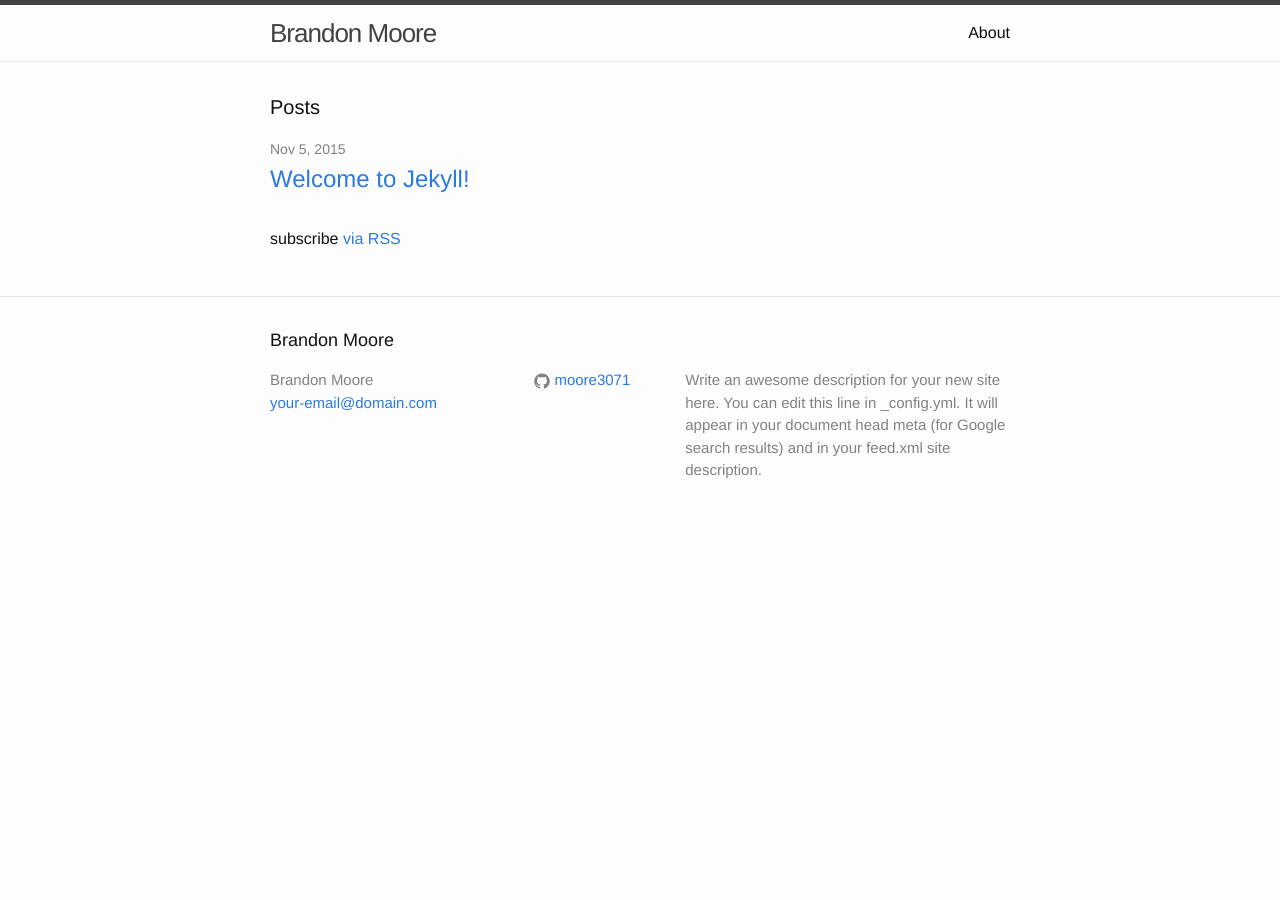
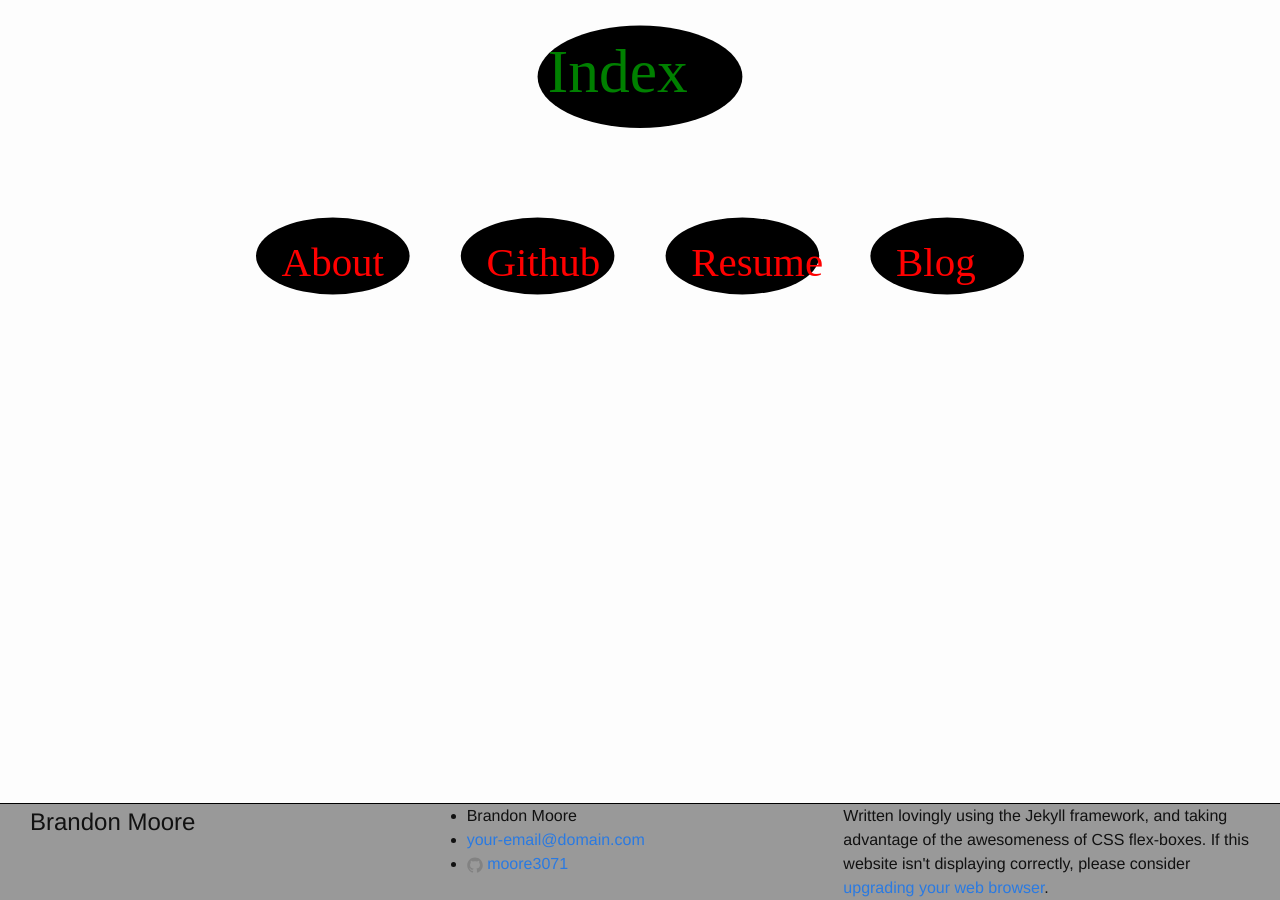
Before and after one commit to moore3071/moore3071.github.io, a Jekyll site: the page built from index.html, in a window 1280 px wide. Built offline with Jekyll 4.4.1, drawn with Linux system fonts in a browser that asks for light colours; some web fonts are replaced.

Commit message:
Working on SVG based menu. Started to implement flex
SVG data-structure based menu has been started, Flexboxes are being
used for most css, and the footer first draft is done

```diff
--- a/_includes/footer.html
+++ b/_includes/footer.html
@@ -1,30 +1,22 @@
 <footer class="site-footer">
 
-  <div class="wrapper">
+  <div class="flex-wrapper">
 
     <h2 class="footer-heading">{{ site.title }}</h2>
 
     <div class="footer-col-wrapper">
-      <div class="footer-col footer-col-1">
         <ul class="contact-list">
           <li>{{ site.title }}</li>
           <li><a href="mailto:{{ site.email }}">{{ site.email }}</a></li>
-        </ul>
-      </div>
-
-      <div class="footer-col footer-col-2">
-        <ul class="social-media-list">
           {% if site.github_username %}
           <li>
             {% include icon-github.html username=site.github_username %}
           </li>
           {% endif %}
-        </ul>
-      </div>
+    </div>
 
-      <div class="footer-col footer-col-3">
-        <p>{{ site.description }}</p>
-      </div>
+    <div>
+	    Written lovingly using the Jekyll framework, and taking advantage of the awesomeness of CSS flex-boxes. If this website isn't displaying correctly, please consider <a href="https://updatemybrowser.org/">upgrading your web browser</a>.
     </div>
 
   </div>
--- a/_includes/head.html
+++ b/_includes/head.html
@@ -6,6 +6,7 @@
   <title>{% if page.title %}{{ page.title }}{% else %}{{ site.title }}{% endif %}</title>
   <meta name="description" content="{% if page.excerpt %}{{ page.excerpt | strip_html | strip_newlines | truncate: 160 }}{% else %}{{ site.description }}{% endif %}">
 
+  <link href='https://fonts.googleapis.com/css?family=Droid+Sans+Mono' rel='stylesheet' type='text/css'>
   <link rel="stylesheet" href="{{ "/css/main.css" | prepend: site.baseurl }}">
   {% for stylesheets in page.extra_css %}
     <link rel="stylesheet" href="css/{{ stylesheets }}.css">
--- /dev/null
+++ b/_layouts/index_page.html
@@ -0,0 +1,16 @@
+<!DOCTYPE html>
+<html>
+
+  {% include head.html %}
+
+  <body>
+
+    <div class="page-content">
+        {{ content }}
+    </div>
+
+    {% include footer.html %}
+
+  </body>
+
+</html>
--- a/_sass/_base.scss
+++ b/_sass/_base.scss
@@ -13,6 +13,9 @@ dl, dd, ol, ul, figure {
 /**
  * Basic styling
  */
+html {
+	height: 100%;
+}
 body {
     font: $base-font-weight #{$base-font-size}/#{$base-line-height} $base-font-family;
     color: $text-color;
@@ -23,6 +26,9 @@ body {
     -o-font-feature-settings: "kern" 1;
     font-feature-settings: "kern" 1;
     font-kerning: normal;
+    display: flex;
+    flex-flow: column nowrap;
+    height: 100%;
 }
 
 
@@ -172,6 +178,15 @@ pre {
     }
 }
 
+.flex-wrapper {
+	display: flex;
+	width: -webkit-calc(#{$content-width} - (#{$spacing-unit} * 2));
+	width: calc(#{$content-width} - (#{$spacing-unit} * 2));
+	margin-right: auto;
+	margin-left: auto;
+	flex-flow: row wrap;
+}
+
 
 
 /**
--- a/_sass/_layout.scss
+++ /dev/null
@@ -1,242 +0,0 @@
-/**
- * Site header
- */
-.site-header {
-    border-top: 5px solid $grey-color-dark;
-    border-bottom: 1px solid $grey-color-light;
-    min-height: 56px;
-
-    // Positioning context for the mobile navigation icon
-    position: relative;
-}
-
-.site-title {
-    font-size: 26px;
-    font-weight: 300;
-    line-height: 56px;
-    letter-spacing: -1px;
-    margin-bottom: 0;
-    float: left;
-
-    &,
-    &:visited {
-        color: $grey-color-dark;
-    }
-}
-
-.site-nav {
-    float: right;
-    line-height: 56px;
-
-    .menu-icon {
-        display: none;
-    }
-
-    .page-link {
-        color: $text-color;
-        line-height: $base-line-height;
-
-        // Gaps between nav items, but not on the last one
-        &:not(:last-child) {
-            margin-right: 20px;
-        }
-    }
-
-    @include media-query($on-palm) {
-        position: absolute;
-        top: 9px;
-        right: $spacing-unit / 2;
-        background-color: $background-color;
-        border: 1px solid $grey-color-light;
-        border-radius: 5px;
-        text-align: right;
-
-        .menu-icon {
-            display: block;
-            float: right;
-            width: 36px;
-            height: 26px;
-            line-height: 0;
-            padding-top: 10px;
-            text-align: center;
-
-            > svg {
-                width: 18px;
-                height: 15px;
-
-                path {
-                    fill: $grey-color-dark;
-                }
-            }
-        }
-
-        .trigger {
-            clear: both;
-            display: none;
-        }
-
-        &:hover .trigger {
-            display: block;
-            padding-bottom: 5px;
-        }
-
-        .page-link {
-            display: block;
-            padding: 5px 10px;
-
-            &:not(:last-child) {
-                margin-right: 0;
-            }
-            margin-left: 20px;
-        }
-    }
-}
-
-
-
-/**
- * Site footer
- */
-.site-footer {
-    border-top: 1px solid $grey-color-light;
-    padding: $spacing-unit 0;
-}
-
-.footer-heading {
-    font-size: 18px;
-    margin-bottom: $spacing-unit / 2;
-}
-
-.contact-list,
-.social-media-list {
-    list-style: none;
-    margin-left: 0;
-}
-
-.footer-col-wrapper {
-    font-size: 15px;
-    color: $grey-color;
-    margin-left: -$spacing-unit / 2;
-    @extend %clearfix;
-}
-
-.footer-col {
-    float: left;
-    margin-bottom: $spacing-unit / 2;
-    padding-left: $spacing-unit / 2;
-}
-
-.footer-col-1 {
-    width: -webkit-calc(35% - (#{$spacing-unit} / 2));
-    width:         calc(35% - (#{$spacing-unit} / 2));
-}
-
-.footer-col-2 {
-    width: -webkit-calc(20% - (#{$spacing-unit} / 2));
-    width:         calc(20% - (#{$spacing-unit} / 2));
-}
-
-.footer-col-3 {
-    width: -webkit-calc(45% - (#{$spacing-unit} / 2));
-    width:         calc(45% - (#{$spacing-unit} / 2));
-}
-
-@include media-query($on-laptop) {
-    .footer-col-1,
-    .footer-col-2 {
-        width: -webkit-calc(50% - (#{$spacing-unit} / 2));
-        width:         calc(50% - (#{$spacing-unit} / 2));
-    }
-
-    .footer-col-3 {
-        width: -webkit-calc(100% - (#{$spacing-unit} / 2));
-        width:         calc(100% - (#{$spacing-unit} / 2));
-    }
-}
-
-@include media-query($on-palm) {
-    .footer-col {
-        float: none;
-        width: -webkit-calc(100% - (#{$spacing-unit} / 2));
-        width:         calc(100% - (#{$spacing-unit} / 2));
-    }
-}
-
-
-
-/**
- * Page content
- */
-.page-content {
-    padding: $spacing-unit 0;
-}
-
-.page-heading {
-    font-size: 20px;
-}
-
-.post-list {
-    margin-left: 0;
-    list-style: none;
-
-    > li {
-        margin-bottom: $spacing-unit;
-    }
-}
-
-.post-meta {
-    font-size: $small-font-size;
-    color: $grey-color;
-}
-
-.post-link {
-    display: block;
-    font-size: 24px;
-}
-
-
-
-/**
- * Posts
- */
-.post-header {
-    margin-bottom: $spacing-unit;
-}
-
-.post-title {
-    font-size: 42px;
-    letter-spacing: -1px;
-    line-height: 1;
-
-    @include media-query($on-laptop) {
-        font-size: 36px;
-    }
-}
-
-.post-content {
-    margin-bottom: $spacing-unit;
-
-    h2 {
-        font-size: 32px;
-
-        @include media-query($on-laptop) {
-            font-size: 28px;
-        }
-    }
-
-    h3 {
-        font-size: 26px;
-
-        @include media-query($on-laptop) {
-            font-size: 22px;
-        }
-    }
-
-    h4 {
-        font-size: 20px;
-
-        @include media-query($on-laptop) {
-            font-size: 18px;
-        }
-    }
-}
--- a/_sass/footer.scss
+++ b/_sass/footer.scss
@@ -0,0 +1,12 @@
+.site-footer {
+	background: #999;
+	border-top:1px solid black;
+}
+
+.site-footer > .flex-wrapper {
+	justify-content: space-between;
+}
+
+.site-footer > .flex-wrapper > * {
+	flex: 1 0 0;
+}
--- /dev/null
+++ b/_sass/page.scss
@@ -0,0 +1,3 @@
+.page-content {
+	flex: 1;
+}
--- a/css/main.scss
+++ b/css/main.scss
@@ -23,7 +23,7 @@ $grey-color-light: lighten($grey-color, 40%);
 $grey-color-dark:  darken($grey-color, 25%);
 
 // Width of the content area
-$content-width:    800px;
+$content-width:    100%;
 
 $on-palm:          600px;
 $on-laptop:        800px;
@@ -48,6 +48,7 @@ $on-laptop:        800px;
 // Import partials from `sass_dir` (defaults to `_sass`)
 @import
         "base",
-        "layout",
-        "syntax-highlighting"
+        "syntax-highlighting",
+	"footer",
+	"page"
 ;
--- a/index.html
+++ b/index.html
@@ -1,22 +1,18 @@
 ---
-layout: default
+layout: index_page
 ---
 
-<div class="home">
-  <h1 class="page-heading">Posts</h1>
-
-  <ul class="post-list">
-    {% for post in site.posts %}
-      <li>
-        <span class="post-meta">{{ post.date | date: "%b %-d, %Y" }}</span>
-
-        <h2>
-          <a class="post-link" href="{{ post.url | prepend: site.baseurl }}">{{ post.title }}</a>
-        </h2>
-      </li>
-    {% endfor %}
-  </ul>
-
-  <p class="rss-subscribe">subscribe <a href="{{ "/feed.xml" | prepend: site.baseurl }}">via RSS</a></p>
-
+<div class="home" style="width: 80vw; height: 40vw; margin: auto;">
+	<svg width="100%" height="100%" viewBox="0 0 200 100" style="font-family: 'Droid Sans Mono';">
+		<ellipse cx="100" cy="15" rx="20" ry="10"/>
+		<text font-size="12" x="82" y="18" fill="green">Index</text>
+		<ellipse cx="40" cy="50" rx="15" ry="7.5"/>
+		<text font-size="8" x="30" y="54" fill="red">About</text>
+		<ellipse cx="80" cy="50" rx="15" ry="7.5"/>
+		<text font-size="8" x="70" y="54" fill="red">Github</text>
+		<ellipse cx="120" cy="50" rx="15" ry="7.5"/>
+		<text font-size="8" x="110" y="54" fill="red">Resume</text>
+		<ellipse cx="160" cy="50" rx="15" ry="7.5"/>
+		<text font-size="8" x="150" y="54" fill="red">Blog</text>
+	</svg>
 </div>
```
